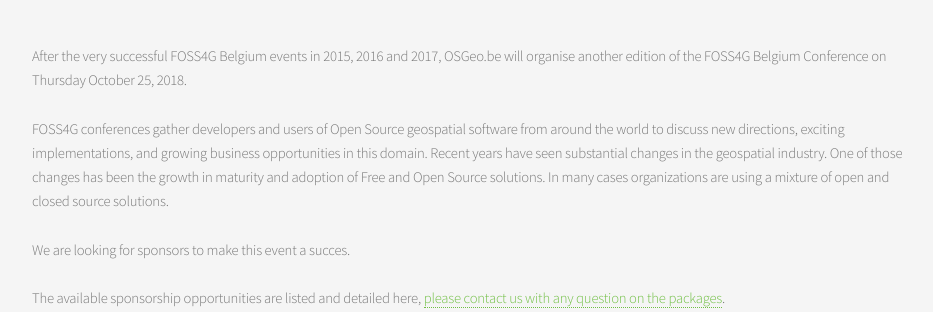
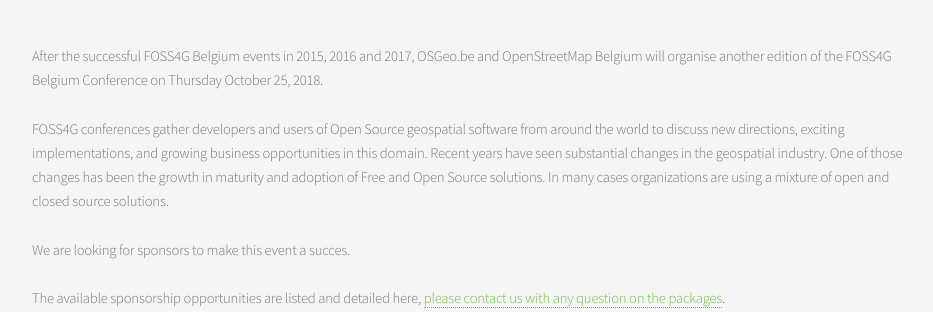
Before and after one commit to OSGeo-be/foss4g.be, a PHP site: page /call.php in a window 1280 px wide. Shown: the part 252-564 px from the top of the page, without its empty margins (168-1101 px from the left). Run offline with PHP 8.4, Linux system fonts and the light colour scheme; some libraries are stand-ins or nearby versions.

Commit message:
Add OpenStreetMap as organiser in call for sponsors

```diff
--- a/htdocs/languages/lang.en.php
+++ b/htdocs/languages/lang.en.php
@@ -119,8 +119,8 @@
 
 $lang['SPONSORS_TITLE'] ='Call for Sponsors';
 $lang['SPONSORS_SUBTITLE'] ='Help making our 2018 edition a success';
-$lang['SPONSORS_CALL'] ='After the very successful FOSS4G Belgium events in 2015, 2016 and 2017,
-OSGeo.be will organise another edition of the FOSS4G Belgium Conference on Thursday October 25, 2018.<br /><br />
+$lang['SPONSORS_CALL'] ='After the successful FOSS4G Belgium events in 2015, 2016 and 2017,
+OSGeo.be and OpenStreetMap Belgium will organise another edition of the FOSS4G Belgium Conference on Thursday October 25, 2018.<br /><br />
 FOSS4G conferences gather developers and users of Open Source geospatial software
 from around the world to discuss new directions, exciting implementations, and growing business opportunities in this domain.
 Recent years have seen substantial changes in the geospatial industry.
--- a/htdocs/languages/lang.fr.php
+++ b/htdocs/languages/lang.fr.php
@@ -107,7 +107,7 @@
 $lang['SPONSORS_TITLE'] ='Appel à sponsors';
 
 $lang['SPONSORS_SUBTITLE'] ='Aidez-nous à faire de l\'édition de cette année un nouveau succès';
-$lang['SPONSORS_CALL'] ='Après plusieurs éditions réussies, OSGEO.be organise une nouvelle édition de la conférence FOSS4G Belgique le Jeudi 25 octobre 2018.<br>
+$lang['SPONSORS_CALL'] ='Après plusieurs éditions réussies, OSGEO.be et OpenStreetMap Belgique organisent une nouvelle édition de la conférence FOSS4G Belgique le Jeudi 25 octobre 2018.<br>
 <br>
 La conférence FOSS4G regroupe les développeurs et utilisateurs des logiciels géospatieux open-source mais aussi les gestionnaires et décideurs venant des
 quatres coins du Monde pour discuter des nouveaux développements, décisions et des opportunités croissantes dans ce domaine.
--- a/htdocs/languages/lang.nl.php
+++ b/htdocs/languages/lang.nl.php
@@ -62,7 +62,7 @@
 $lang['PROGRAMME'] = 'Programma';
 
 // HOME OVER ONS
-$lang['ABOUT_TITLE'] = 'Na succesvolle edities in 2015, 2016 en 2017 organiseert OSGeo.be een nieuwe editie van deze FOSS4G.BE conferentie op <b>donderdag 25 oktober 2018</b> in Brussel.';
+$lang['ABOUT_TITLE'] = 'Na succesvolle edities in 2015, 2016 en 2017 organiseert OSGeo.be samen met OpenStreetMap België een nieuwe editie van deze FOSS4G.BE conferentie op <b>donderdag 25 oktober 2018</b> in Brussel.';
 
 // HOME SECTION CONFERENTIES
 $lang['HOME_S1_TITLE'] = 'Presentaties en Workshops';
```
